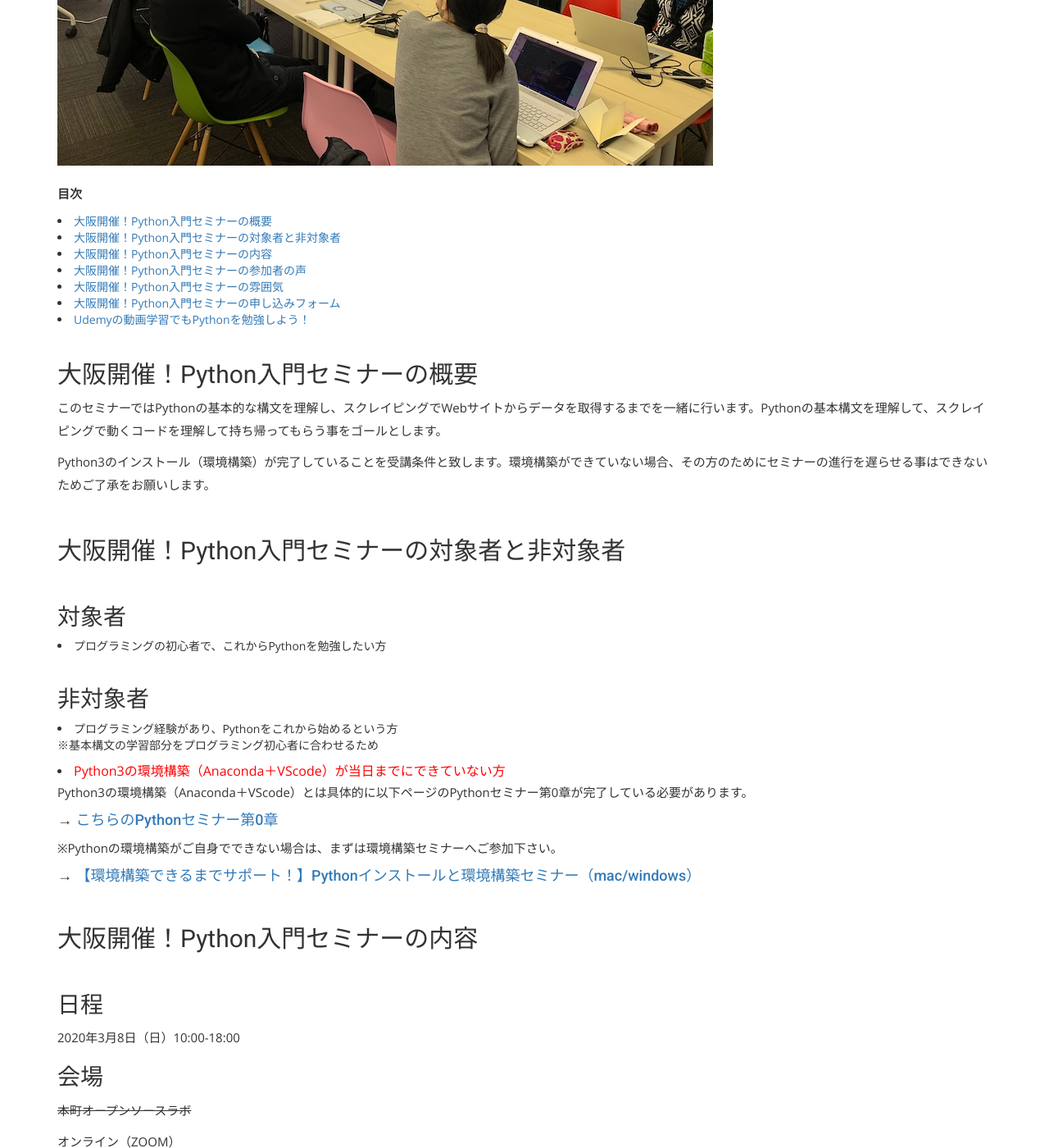
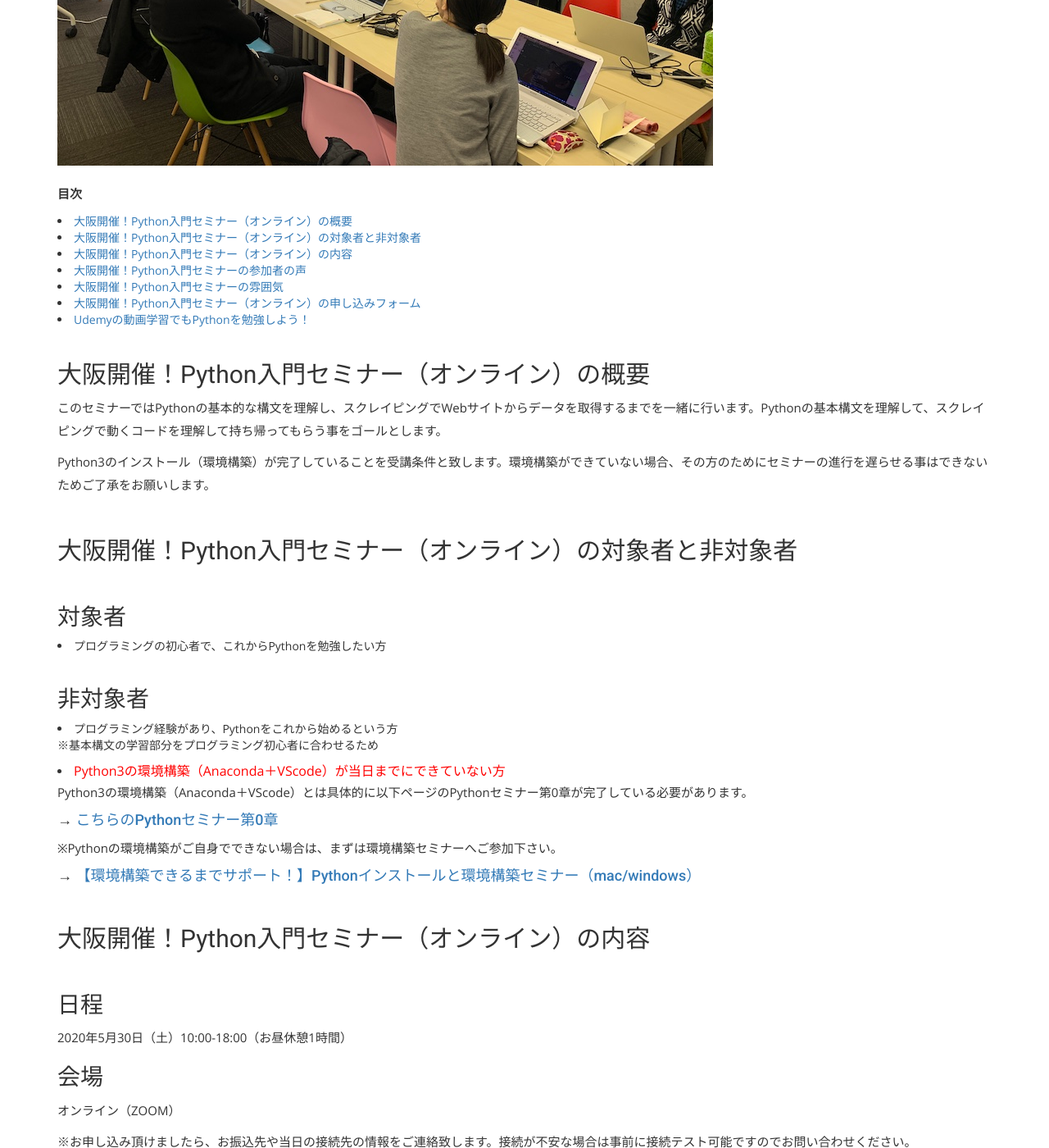
Before and after one commit to hommachi-open-source-lab/hommachi-open-source-lab.github.io, a Jekyll site: the page built from contents/study/python_seminar_for_beginners.html, in a window 1280 px wide and 1400 px high, scrolled down 1380 px. Shown: the whole window at 82% size. Built offline with Jekyll 4.4.1, drawn with Linux system fonts in a browser that asks for light colours; nearby versions of some CDN libraries; some web fonts are replaced; some of the changed text lies outside the part shown.

Commit message:
change date

```diff
--- a/contents/study/python_seminar_for_beginners.html
+++ b/contents/study/python_seminar_for_beginners.html
@@ -1,7 +1,7 @@
 ---
 layout: page
 image: "https://hommachi-open-source-lab.github.io/img/blog/20190602.JPG"
-title: 【プログラミング初心者対象】大阪開催！Python入門セミナー/本町オープンソースラボ -大阪でのIT勉強会多数開催！大阪本町のエンジニア向けコミュニティスペース-
+title: 【プログラミング初心者対象】大阪開催！Python入門セミナー（オンライン）/本町オープンソースラボ -大阪でのIT勉強会多数開催！大阪本町のエンジニア向けコミュニティスペース-
 description: プログラミング初心者がPythonの初歩部分を対面セミナーで突破するセミナーの案内です。
 permalink: /contents/study/python_seminar_for_beginners/
 ---
@@ -12,7 +12,7 @@ permalink: /contents/study/python_seminar_for_beginners/
         <div class="row">
             <div class="col-md-12">
                 <div class="block">
-                    <h1>【プログラミング初心者対象】大阪開催！Python入門セミナー</h1>
+                    <h1>【プログラミング初心者対象】大阪開催！Python入門セミナー（オンライン）</h1>
                 </div>
             </div>
         </div>
@@ -24,7 +24,7 @@ permalink: /contents/study/python_seminar_for_beginners/
     <div class="container">
         {% include share-bar.html %}
         <h2>
-            <font color="blue">※新型コロナウイルスの影響により、対面セミナーは中止致しました。オンラインセミナーに切り替えております。</font>
+            <font color="blue">※新型コロナウイルスの影響により対面セミナーは中止し、オンラインセミナーに切り替えております。</font>
         </h2>
         <br>
         <p>このセミナーはプログラミングを始める事を決めて、プログラミング言語をPythonに決めた人がPythonの初歩部分を対面セミナーで突破できる企画になります。
@@ -47,20 +47,20 @@ permalink: /contents/study/python_seminar_for_beginners/
         <img src="{{ site.baseurl }}/img/blog/20190127_3.JPG" alt="大阪開催！入門Pytnonセミナーの雰囲気1" class="img-responsive">
         <br>
         <p><b>目次</b></p>
-        <li><a href="#大阪開催！Python入門セミナーの概要">大阪開催！Python入門セミナーの概要</a></li>
-        <li><a href="#大阪開催！Python入門セミナーの対象者と非対象者">大阪開催！Python入門セミナーの対象者と非対象者</a></li>
-        <li><a href="#大阪開催！Python入門セミナーの内容">大阪開催！Python入門セミナーの内容</a></li>
+        <li><a href="#大阪開催！Python入門セミナー（オンライン）の概要">大阪開催！Python入門セミナー（オンライン）の概要</a></li>
+        <li><a href="#大阪開催！Python入門セミナー（オンライン）の対象者と非対象者">大阪開催！Python入門セミナー（オンライン）の対象者と非対象者</a></li>
+        <li><a href="#大阪開催！Python入門セミナー（オンライン）の内容">大阪開催！Python入門セミナー（オンライン）の内容</a></li>
         <li><a href="#大阪開催！Python入門セミナーの参加者の声">大阪開催！Python入門セミナーの参加者の声</a></li>
         <li><a href="#大阪開催！Python入門セミナーの雰囲気">大阪開催！Python入門セミナーの雰囲気</a></li>
-        <li><a href="#大阪開催！Python入門セミナーの申し込みフォーム">大阪開催！Python入門セミナーの申し込みフォーム</a></li>
+        <li><a href="#大阪開催！Python入門セミナー（オンライン）の申し込みフォーム">大阪開催！Python入門セミナー（オンライン）の申し込みフォーム</a></li>
         <li><a href="#Udemyの動画学習でもPythonを勉強しよう！">Udemyの動画学習でもPythonを勉強しよう！</a></li>
         <br>
-        <h2><span id="大阪開催！Python入門セミナーの概要">大阪開催！Python入門セミナーの概要</span></h2>
+        <h2><span id="大阪開催！Python入門セミナー（オンライン）の概要">大阪開催！Python入門セミナー（オンライン）の概要</span></h2>
         <p>このセミナーではPythonの基本的な構文を理解し、スクレイピングでWebサイトからデータを取得するまでを一緒に行います。Pythonの基本構文を理解して、スクレイピングで動くコードを理解して持ち帰ってもらう事をゴールとします。
         </p>
         <p>Python3のインストール（環境構築）が完了していることを受講条件と致します。環境構築ができていない場合、その方のためにセミナーの進行を遅らせる事はできないためご了承をお願いします。</p>
         <br>
-        <h2><span id="大阪開催！Python入門セミナーの対象者と非対象者">大阪開催！Python入門セミナーの対象者と非対象者</span></h2>
+        <h2><span id="大阪開催！Python入門セミナー（オンライン）の対象者と非対象者">大阪開催！Python入門セミナー（オンライン）の対象者と非対象者</span></h2>
         <br>
         <h3>対象者</h3>
         <li>プログラミングの初心者で、これからPythonを勉強したい方</li>
@@ -77,14 +77,13 @@ permalink: /contents/study/python_seminar_for_beginners/
         <p>※Pythonの環境構築がご自身でできない場合は、まずは環境構築セミナーへご参加下さい。</p>
         <h4>→ <a href="/contents/study/buld_python_env/">【環境構築できるまでサポート！】Pythonインストールと環境構築セミナー（mac/windows）</a></h4>
         <br>
-        <h2><span id="大阪開催！Python入門セミナーの内容">大阪開催！Python入門セミナーの内容</span></h2>
+        <h2><span id="大阪開催！Python入門セミナー（オンライン）の内容">大阪開催！Python入門セミナー（オンライン）の内容</span></h2>
         <br>
         <h3>日程</h3>
-        <p>2020年3月8日（日）10:00-18:00</p>
+        <p>2020年5月30日（土）10:00-18:00（お昼休憩1時間）</p>
         <h3>会場</h3>
-        <p><s>本町オープンソースラボ</s></p>
         <p>オンライン（ZOOM）</p>
-        <p><s>住所：大阪市中央区瓦町3-4-9 801（株式会社ソウ内）</s></p>
+        <p>※お申し込み頂けましたら、お振込先や当日の接続先の情報をご連絡致します。接続が不安な場合は事前に接続テスト可能ですのでお問い合わせください。</p>
         <h3>内容</h3>
         <div class="panel panel-default">
             <div class="panel-heading">セミナー 第1章</div>
@@ -149,11 +148,14 @@ permalink: /contents/study/python_seminar_for_beginners/
                 <p>ソフトウェア開発者。主にCAE（流体、構造）やCAD関連のソフトウェア開発、ウェブサービス運営、技術サポートを行っています。</p>
             </div>
         </div>
+        <div class="panel panel-primary">
+            <div class="panel-heading">八木 創平 氏</div>
+            <div class="panel-body">
+                <p>Webサイト運営や広告運用を主に行う傍ら、業務に必要なツール群をPythonで開発を行う。</p>
+            </div>
+        </div>
         <h3>参加費</h3>
-        <p><s>¥12,000（会場払い）</s>></p>
         <p>¥6,600（事前決済）</p>
-        <p><s>※<a href="/contents/study/buld_python_env/">Python環境構築セミナー</a>参加者は¥10,000（会場払い）</s></p>
-        <p><s>※再受講（過去にPython入門セミナーに参加された方）の方は半額の¥6,000（会場払い）</s></p>
         <h3>主催</h3>
         <p><a href="https://sou-co.jp">株式会社ソウ</a></p>
         <br>
@@ -258,7 +260,7 @@ permalink: /contents/study/python_seminar_for_beginners/
         </p>
         <p>少人数でアットホームな雰囲気で開催しています。質問しやすい雰囲気です。</p>
         <br>
-        <h2><span id="大阪開催！Python入門セミナーの申し込みフォーム">大阪開催！Python入門セミナーの申し込みフォーム</span></h2>
+        <h2><span id="大阪開催！Python入門セミナー（オンライン）の申し込みフォーム">大阪開催！Python入門セミナー（オンライン）の申し込みフォーム</span></h2>
         <br>
         <p>
             <font color="red">*</font>印は必須項目です。
@@ -267,7 +269,7 @@ permalink: /contents/study/python_seminar_for_beginners/
         <div class="panel panel-default">
             <div class="panel-heading">
                 <h3>
-                    <center>大阪開催！Python入門セミナーの申し込みフォーム</center>
+                    <center>大阪開催！Python入門セミナー（オンライン）の申し込みフォーム</center>
                 </h3>
             </div>
             <div class="panel-body">
@@ -302,9 +304,9 @@ permalink: /contents/study/python_seminar_for_beginners/
                         <div class="col-sm-8">
                             <div class="form-check">
                                 <input class="form-check-input" id="nittei" type="radio" name="entry.643704483"
-                                    value="2020年3月8日（日）10:00-18:00（お昼休憩1時間）" required>
+                                    value="2020年5月30日（土）10:00-18:00（お昼休憩1時間）" required>
                                 <label class="form-check-label" for="nittei">
-                                    2020年3月8日（日）10:00-18:00（お昼休憩1時間）
+                                    2020年5月30日（土）10:00-18:00（お昼休憩1時間）
                                 </label>
                                 　　 </div>
                             <div class="form-check">
```
